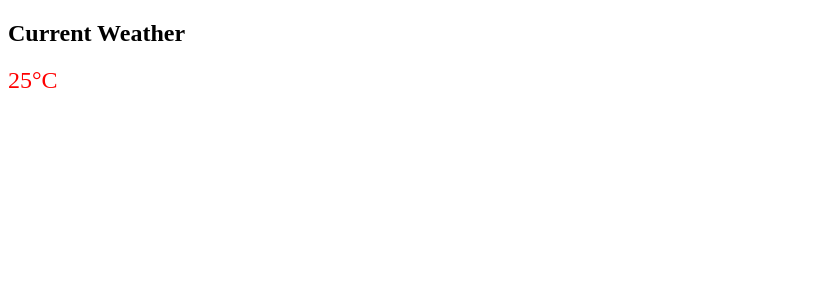
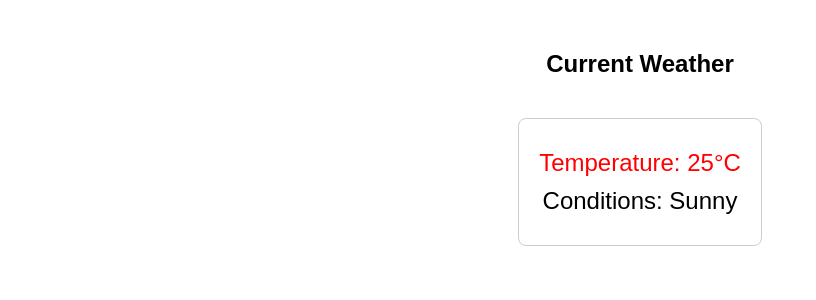
Before and after one commit to acciojob/conditional-weather-report-Rajudas575, a React app: page / in a window 1280 px wide. Shown: the top 300 px of the page, without its empty margins (0-816 px from the left). Built offline with nearby package versions, Linux system fonts and the light colour scheme.

Commit message:
Update App.js

```diff
--- a/src/components/App.js
+++ b/src/components/App.js
@@ -3,24 +3,26 @@ import React, { useState, useEffect } from "react";
 import './../styles/App.css';
 
 const App = () => {
-    const [weather, setWeatherData] = useState({
-      temperature: 25,
-      conditions: "Sunny"
-    });
-
-    const temperatureColor = weather.temperature > 20 ? 'red' : 'blue';
-    const { temperature, conditions } = weather;
+    const [weather, setWeather] = useState({ temperature: 0, conditions: "" });
+    const weatherInput = { temperature: 25, conditions: "Sunny" };
+    useEffect(() => {
+        setWeather(weatherInput);
+      }, []);
+    const getTemperatureColor = (temp) => {
+        return temp > 20 ? 'red' : 'blue';
+    };
   return (
     <div>
         {/* Do not remove the main div */}
 
-        <div className="weather-display">
+        <div className="App">
           <h2>Current Weather</h2>
-          <p>
-            <span style={{ color: temperatureColor }}>
-              {temperature}°C
-            </span>
-          </p>
+          <div className="weather-container">
+            <p style={{ color: getTemperatureColor(weather.temperature) }}>
+              Temperature: {weather.temperature}°C
+            </p>
+            <p>Conditions: {weather.conditions}</p>
+          </div>
         </div>
     </div>
   )
```
